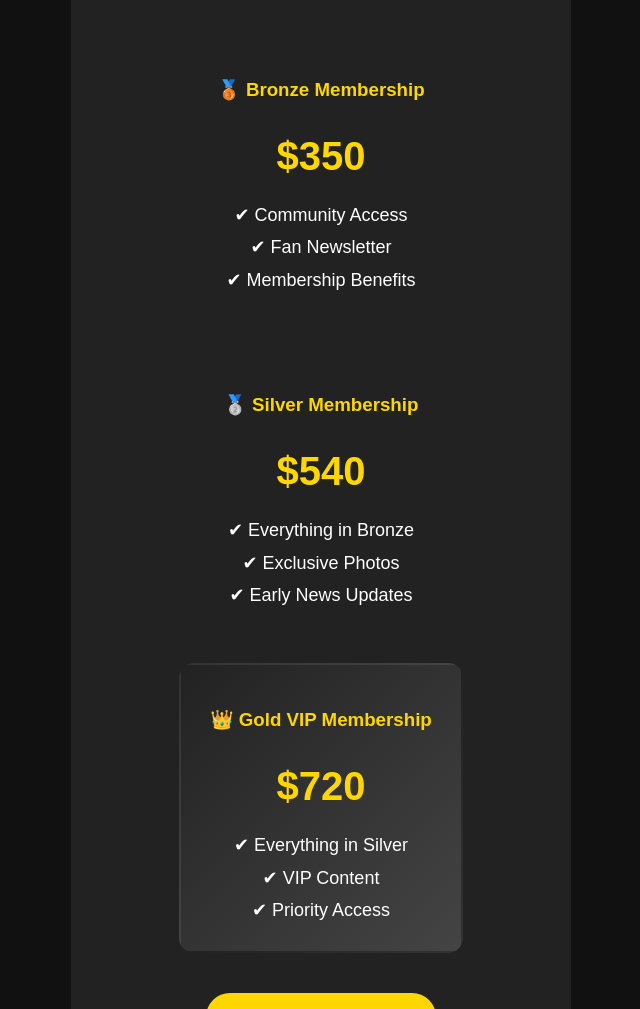
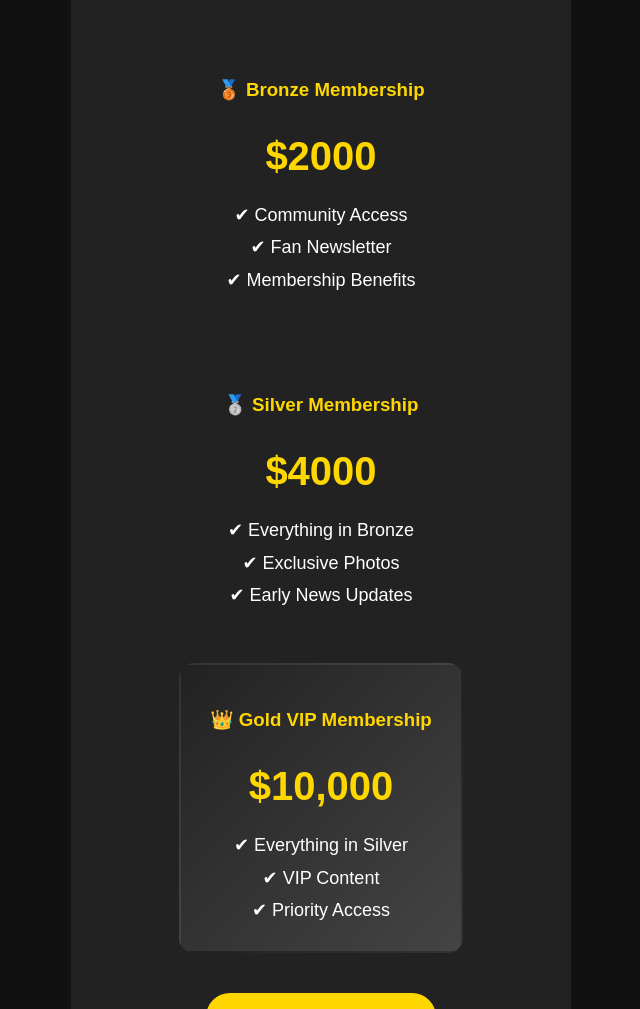
Before and after one commit to elonmuskofficial2/fan-club, a plain HTML site: page fan-club.html in a window 1280 px wide. Shown: the part 720-1729 px from the top of the page, without its empty margins (319-959 px from the left). Drawn offline with Linux system fonts and the light colour scheme.

Commit message:
Add files via upload

```diff
--- a/fan-club.html
+++ b/fan-club.html
@@ -87,7 +87,7 @@
 
                 <h3>🥉 Bronze Membership</h3>
 
-                <h2>$350</h2>
+                <h2>$2000</h2>
 
                 <p>✔ Community Access</p>
                 <p>✔ Fan Newsletter</p>
@@ -104,7 +104,7 @@
 
                 <h3>🥈 Silver Membership</h3>
 
-                <h2>$540</h2>
+                <h2>$4000</h2>
 
                 <p>✔ Everything in Bronze</p>
                 <p>✔ Exclusive Photos</p>
@@ -121,7 +121,7 @@
 
                 <h3>👑 Gold VIP Membership</h3>
 
-                <h2>$720</h2>
+                <h2>$10,000</h2>
 
                 <p>✔ Everything in Silver</p>
                 <p>✔ VIP Content</p>
```
